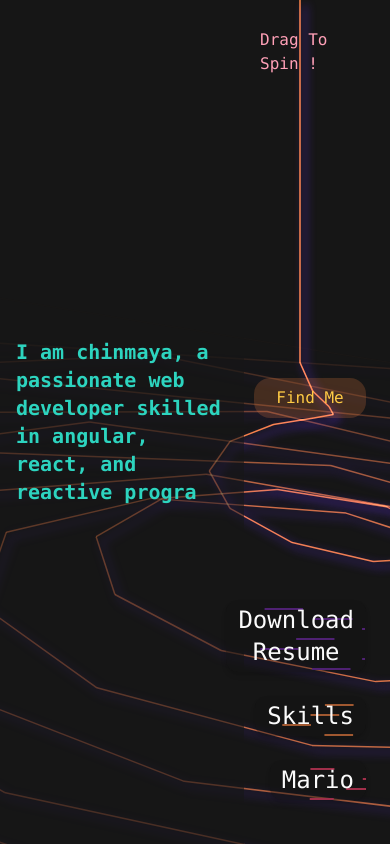
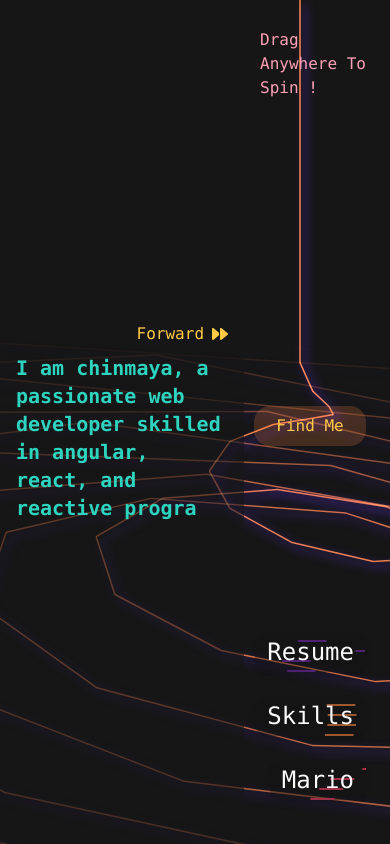
Before and after one commit to foxtrot12/portF, a Next.js app: page / in a window 390 px wide. Built offline with nearby package versions, Linux system fonts and the light colour scheme.

Commit message:
mobile fixed 2, added linkedin

```diff
--- a/src/app/common/translations.ts
+++ b/src/app/common/translations.ts
@@ -2,16 +2,16 @@ export const translations = {
   chini: "chinmaya",
   chinmaya: "chinmaya sharma",
   websiteDesc: "your favorite web developer",
-  dragToSpin: "drag to spin !",
+  dragToSpin: "drag anywhere to spin !",
   resume: "resume",
   mario: "mario",
   download: "download",
   getToKnowMe: "get to know me",
-  info: "information",
+  information: "information",
   aboutMe:
     "i am chinmaya, a passionate web developer skilled in angular, react, and reactive programming. i excel at creating visually appealing, accessible web applications and quickly adapt to new frameworks. with experience in unity and c#, i have led projects enhancing frontend stability and software accessibility. let's connect and build something amazing together!",
   skills: `skills`,
-  clickTrails: "click for trails",
+  clickTrails: "click anywhere for trails !",
   react: "react",
   reactDesc:
     "skilled at react and fluent in JS and TS. i've led projects, built complex apps with react, integrated reactive programming with rxjs, and focused on making software more accessible. developed high-performing, user-friendly web solutions as well as libraries to make the dev process smoother.",
@@ -27,5 +27,7 @@ export const translations = {
   accessibility: "WCAG",
   accessibilityDesc:
     "dedicated to enhancing software accessibility, focusing on wcag compliance and improving user inclusivity. developed algorithms for keyboard navigation, created features for interactive assessments, and built accessible, user-friendly web solutions. contributions include making platforms wcag-compliant and developing accessibility libraries.",
-  findMe : "find me"
+  findMe : "find me",
+  info : 'info',
+  forward : 'forward'
 };
--- a/src/app/components/info.tsx
+++ b/src/app/components/info.tsx
@@ -3,10 +3,15 @@ import { asyncScheduler } from "rxjs";
 import { getRandomNumberBetween } from "../common/jsUtils";
 import { useLocalization } from "../common/localization";
 import SentenceCase from "./sentenceCase";
+import TitleCase from "./titleCase";
+import { FaArrowRightArrowLeft, FaForward } from "react-icons/fa6";
+
+function InfoTxt() {}
 
 function Info() {
   const { translations } = useLocalization();
   const [currentTxt, setCurrentTxt] = useState<string>("");
+
   const textContainerRef = useRef<HTMLDivElement>(null);
 
   const INFO_TXT = useMemo(() => {
@@ -39,12 +44,23 @@ function Info() {
   return (
     <div
       aria-label={INFO_TXT}
-      className="flex dark:text-teal-400 font-bold items-center text-YOYO-600 h-full lg:w-2/3 w-full text-xl lg-py-6 px-4 py-2 lg-px-12 bg-opacity-60 bg-POP_BLACK-300"
+      className="flex gap-2 flex-col justify-center h-full lg:w-2/3 w-full lg-py-6 px-4 py-2 lg-px-12 bg-opacity-60 bg-POP_BLACK-300"
     >
+      {(currentTxt !== INFO_TXT) && (
+        <button
+          aria-hidden={true}
+          tabIndex={-1}
+          className="flex justify-end items-center gap-2 dark:text-MANNA-500 font-extraLight"
+          onClick={()=>{setCurrentTxt(INFO_TXT)}}
+        >
+          <TitleCase>{translations.forward}</TitleCase>
+          <FaForward />
+        </button>
+      )}
       <div
         aria-hidden={true}
         ref={textContainerRef}
-        className="h-full w-full overflow-y-auto scrollbar content-center scrollbar-custom items-center"
+        className="font-bold  text-xl overflow-x-hidden dark:text-teal-400 text-YOYO-600 sm:overflow-y-hidden overflow-y-auto flex"
       >
         <SentenceCase>{currentTxt}</SentenceCase>
       </div>
--- a/src/app/components/options.tsx
+++ b/src/app/components/options.tsx
@@ -52,7 +52,12 @@ function InfoBtnC({ setViewState }: LandingPageParams) {
   );
   return (
     <button {...parentProps} onClick={() => setViewState("info")}>
-      <TitleCase>{`${translations.info}`}</TitleCase>
+      <span className="sm:flex hidden">
+        <TitleCase>{`${translations.information}`}</TitleCase>
+      </span>
+      <span className="sm:hidden flex">
+        <TitleCase>{`${translations.info}`}</TitleCase>
+      </span>
       <div {...innerProps}>
         {" "}
         <LinesBg lineColor={linesColor} />
@@ -79,7 +84,12 @@ function ResumeBtnC() {
       {...parentProps}
       onClick={() => downloadFile(resumeUrl, "Chinmaya_Sharma_Resume.pdf")}
     >
-      <TitleCase>{`${translations.download} ${translations.resume}`}</TitleCase>
+      <span className="sm:flex hidden">
+        <TitleCase>{`${translations.download} ${translations.resume}`}</TitleCase>
+      </span>
+      <span className="sm:hidden flex">
+        <TitleCase>{`${translations.resume}`}</TitleCase>
+      </span>
       <div {...innerProps}>
         {" "}
         <LinesBg lineColor={linesColor} />
--- a/src/app/components/skills.tsx
+++ b/src/app/components/skills.tsx
@@ -79,7 +79,7 @@ function Skills() {
   };
 
   return (
-    <div className={`content-center h-full flex pt-6`}>
+    <div className={`content-center h-full flex pt-6 sm:w-2/3 w-full`}>
       <div className={`flex flex-col sm:flex-row ${isNaN(openIndex) ? 'sm:w-full self-center w-1/3' :''}`}>
         {SKILLS.map(
           (skill, index) =>
@@ -114,7 +114,7 @@ function Skills() {
         <h1 className="text-3xl font-extrabold text-ORANGE_SUNSHINE-600 dark:bg-POP_BLACK-400 dark:bg-opacity-50 rounded-xl">
           {selectedHead && <UpperCase>{translations[selectedHead]}</UpperCase>}
         </h1>
-        <p className={`font-bold overflow-auto text-PARK_GREEN-600 dark:bg-POP_BLACK-400 dark:bg-opacity-50 rounded-2xl text-justify`}>
+        <p className={`font-bold p-2 overflow-auto text-PARK_GREEN-600 dark:bg-POP_BLACK-400 dark:bg-opacity-50 rounded-2xl text-justify`}>
           {SKILLS[openIndex] && (
             <SentenceCase>{translations[selectedBody]}</SentenceCase>
           )}
--- a/src/app/components/socials.tsx
+++ b/src/app/components/socials.tsx
@@ -1,13 +1,14 @@
 import { FC, memo, useEffect, useRef, useState } from "react";
 import { useLocalization } from "../common/localization";
 import TitleCase from "./titleCase";
-import { FaGithub, FaTwitter, FaYahoo } from "react-icons/fa6";
+import { FaGithub, FaLinkedin, FaTwitter, FaYahoo } from "react-icons/fa6";
 import Link from "next/link";
 
 const SOCIALS: { link: string; icon: FC }[] = [
   { link: "https://github.com/foxtrot12", icon: FaGithub },
   { link: "mailto:s.chinmaya@myyahoo.com", icon: FaYahoo },
   { link: "https://x.com/ChinmayaSh", icon: FaTwitter },
+  {link: "https://www.linkedin.com/in/chinmayas", icon: FaLinkedin}
 ];
 
 function Socials() {
--- a/tailwind.config.ts
+++ b/tailwind.config.ts
@@ -99,18 +99,7 @@ const config: Config = {
       zIndex: {
         bg: "-1",
       },
-      scrollbar: {
-        'custom': {
-          'width': '12px',
-          'track': {
-            'bg': '#f1f1f1',
-          },
-          'thumb': {
-            'bg': '#888',
-            'rounded': '999px',
-          },
-        },
-      },
+
       backgroundImage: {
         "gradient-radial": "radial-gradient(var(--tw-gradient-stops))",
         "gradient-conic":
@@ -119,8 +108,6 @@ const config: Config = {
       colors: { ...appColors },
     },
   },
-  plugins: [
-    require('tailwind-scrollbar')
-  ],
+
 };
 export default config;
```
